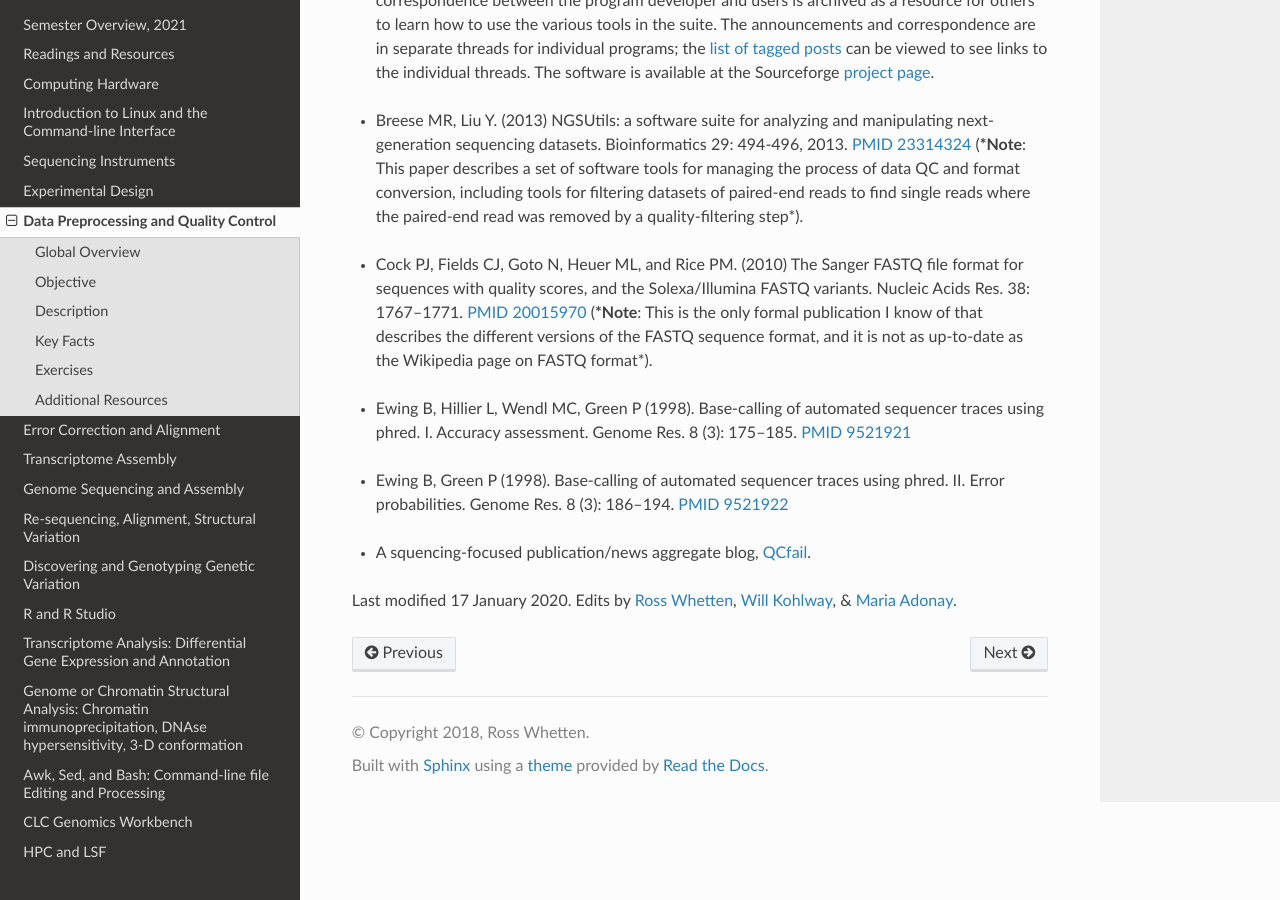
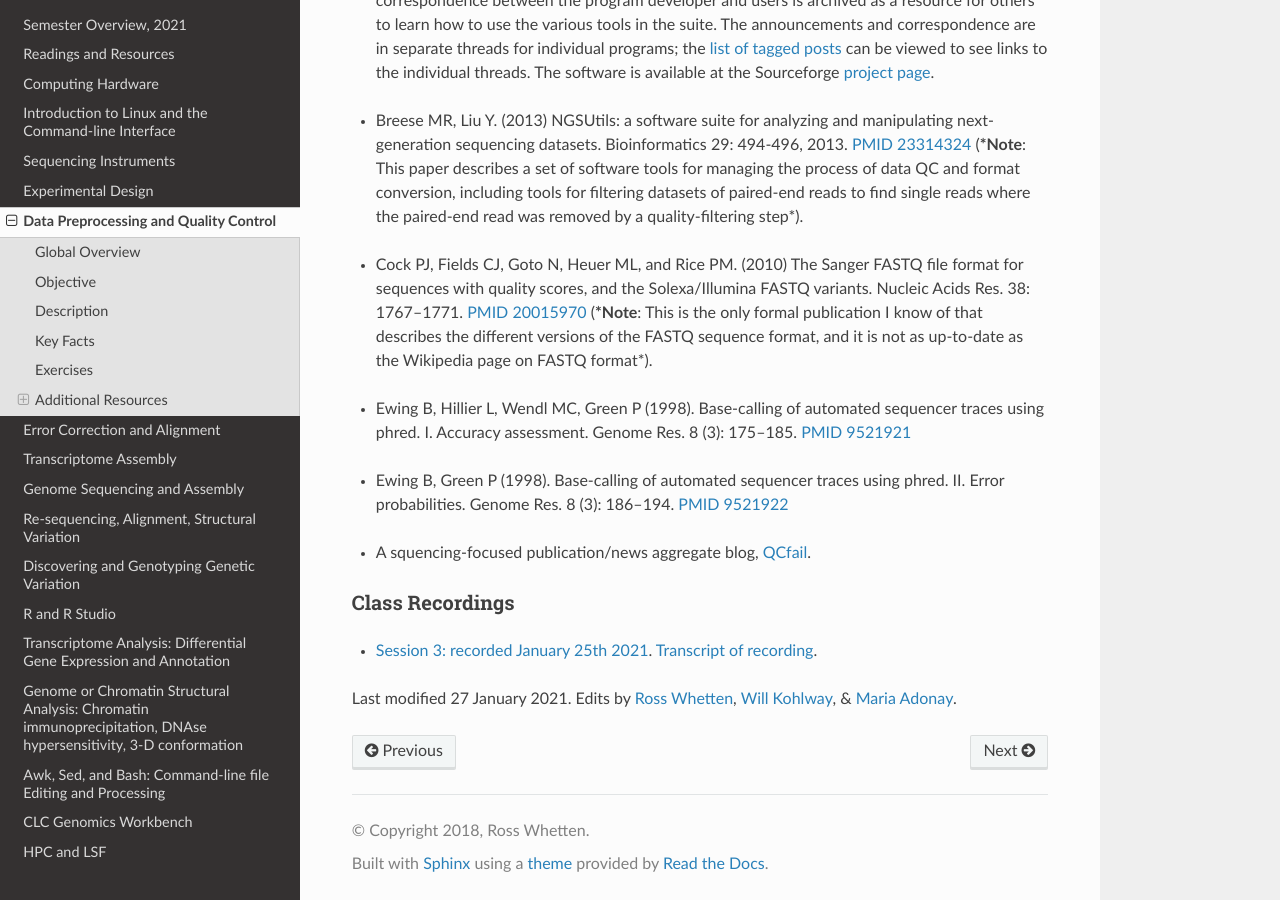
Before and after one commit to rwhetten/DeepSeqAnalysis, a Sphinx documentation site: the page built from docs/source/data-preprocessing-qc.rst, in a window 1280 px wide and 900 px high, scrolled down 3735 px. Built offline with Sphinx 7.4.7 and the Read the Docs theme 2.0.0, drawn with Linux system fonts in a browser that asks for light colours.

Commit message:
Update data-preprocessing-qc.rst

```diff
--- a/docs/source/data-preprocessing-qc.rst
+++ b/docs/source/data-preprocessing-qc.rst
@@ -118,6 +118,11 @@
 
 + A squencing-focused publication/news aggregate blog, `QCfail <https://sequencing.qcfail.com/>`_.
 
+Class Recordings
+----------------
 
-Last modified 17 January 2020.
++ `Session 3: recorded January 25th 2021 <https://drive.google.com/file/d/1nH2qK6ljoX_H3cxIQ3yqQYXQuyxZ62u6/view?usp=sharing>`_. `Transcript of recording <https://drive.google.com/file/d/1DMCuaqXCT3-gKxt1LRAQMF8urBvj8LiR/view?usp=sharing>`_.
+
+
+Last modified 27 January 2021.
 Edits by `Ross Whetten <https://github.com/rwhetten>`_, `Will Kohlway <https://github.com/wkohlway>`_, & `Maria Adonay <https://github.com/amalgamaria>`_.
```
